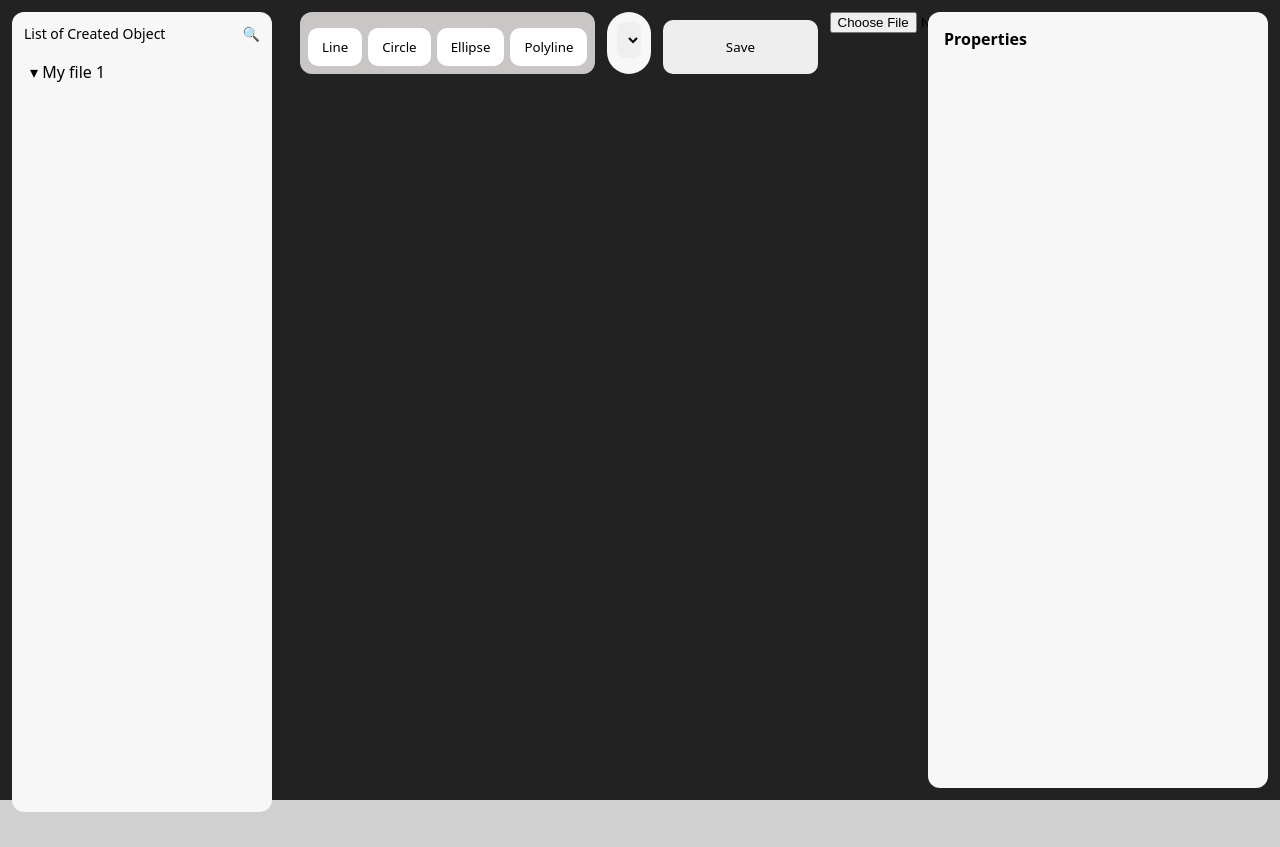
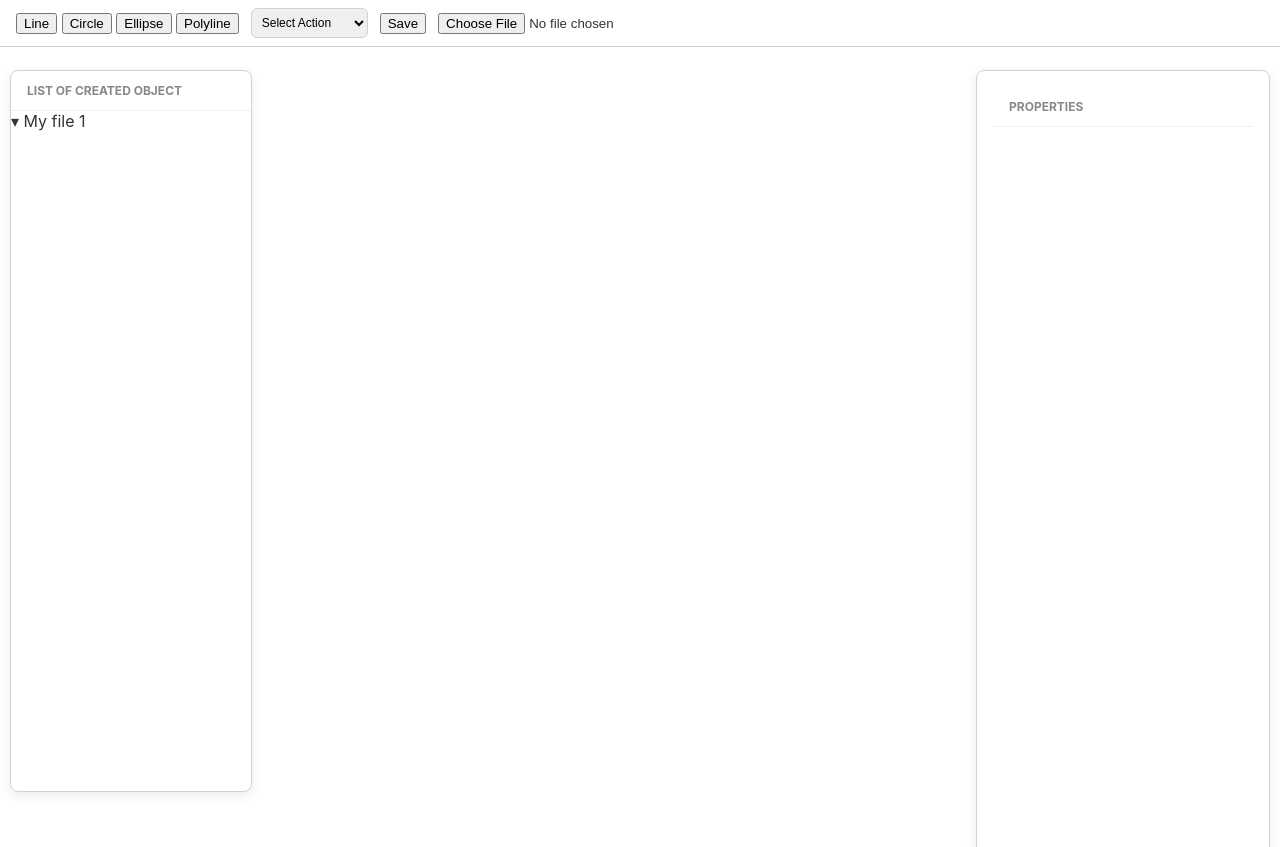
Before and after one commit to bhavya-2004-shah/sketcher, a website built with Vite: page index.html in a window 1280 px wide. Before the commit the page ends 800 px from the top, so only its background shows below. Built offline with nearby package versions, Linux system fonts and the light colour scheme.

Commit message:
style.css updated

```diff
--- a/index.html
+++ b/index.html
@@ -37,7 +37,6 @@
 
   <div class="left-header">
     <span>List of Created Object</span>
-    <span class="search-icon">🔍</span>
   </div>
 
   <div class="file-block">
--- a/src/engine/Renderer.ts
+++ b/src/engine/Renderer.ts
@@ -6,7 +6,7 @@ let renderer: THREE.WebGLRenderer;
 
 export function rendererFunction(canvas: HTMLCanvasElement) {
   scene = new THREE.Scene();
-  scene.background = new THREE.Color(0x222222);
+  scene.background = new THREE.Color(0xffffff);
 
   const width = window.innerWidth;
   const height = window.innerHeight;
--- a/src/shapes/Ellipse.ts
+++ b/src/shapes/Ellipse.ts
@@ -17,7 +17,7 @@ export function createEllipse(
   const points = curve.getPoints(64);
   const geometry = new THREE.BufferGeometry().setFromPoints(points);
 
-  const material = new THREE.LineBasicMaterial({ color: 0xffff00 });
+  const material = new THREE.LineBasicMaterial({ color: 0xff0000 });
   const ellipse = new THREE.LineLoop(geometry, material);
 
   // 🔑 position is center
--- a/src/style.css
+++ b/src/style.css
@@ -1,176 +1,167 @@
-/* ================= RESET ================= */
-* {
+/* ================== GLOBAL STYLING ================== */
+body {
   margin: 0;
-  padding: 0;
-  box-sizing: border-box;
-  font-family: system-ui, -apple-system, sans-serif;
+  font-family: 'Inter', -apple-system, BlinkMacSystemFont, "Segoe UI", Roboto, sans-serif;
+  background-color: #e5e5e5;
+  color: #333;
 }
 
-body {
-  background: #d0d0d0;
-  height: 100vh;
-  overflow: hidden;
+/* ================== TOOLBAR ================== */
+#toolbar {
+  display: flex;
+  align-items: center;
+  padding: 8px 16px;
+  gap: 12px;
+  background-color: #ffffff;
+  border-bottom: 1px solid #d1d1d1;
+  z-index: 100;
+  position: relative;
 }
 
-/* ================= CANVAS (BASE LAYER) ================= */
-#canvas {
-  position: fixed;
-  inset: 0;
-  background: black;              /* ✅ BLACK CANVAS */
-  z-index: 0;                     /* ⬅ LOWEST */
+.figma-pill-group {
+  display: flex;
+  background-color: #f2f2f2;
+  border-radius: 8px;
+  padding: 4px;
+  gap: 2px;
 }
 
-/* ================= LEFT PANEL ================= */
-#left-panel {
-  position: fixed;
-  top: 12px;
-  bottom: 12px;
-  left: 12px;
-  width: 260px;
-
-  background: #f7f7f7;
-  border-radius: 12px;
-  padding: 12px;
-
-  z-index: 10;                    /* ⬅ ABOVE CANVAS */
+/* Tool Buttons (Logic preserved via tool-btn class) */
+.tool-btn {
+  display: flex;
+  flex-direction: column;
+  align-items: center;
+  justify-content: center;
+  border: none;
+  background: transparent;
+  padding: 6px 12px;
+  border-radius: 6px;
+  cursor: pointer;
+  min-width: 60px;
+  font-size: 11px;
+  font-weight: 600;
+  color: #333;
+  transition: all 0.1s ease;
 }
 
-/* ================= RIGHT PROPERTIES PANEL ================= */
-#properties-panel {
-  position: fixed;
-  top: 12px;
-  bottom: 12px;
-  right: 12px;
-  width: 340px;
-
-  background: #f7f7f7;
-  border-radius: 12px;
-  padding: 16px;
-  overflow-y: auto;
-
-  z-index: 10;                    /* ⬅ ABOVE CANVAS */
+.tool-btn:hover {
+  background-color: #e6e6e6;
 }
 
-/* ================= TOOLBAR (VERTICAL) ================= */
-#toolbar {
-  position: fixed;
-  top: 12px;
-  left: 300px;
-
-  display: flex;
-  flex-direction: row;         /* ✅ VERTICAL */
-  gap: 12px;
-
-  z-index: 10;                    /* ⬅ ABOVE CANVAS */
+/* THE BLUE SELECTION STATE */
+.tool-btn.active {
+  background-color: #18a0fb !important;
+  color: white !important;
 }
 
-/* TOOL BUTTON GROUP */
-#toolbar-container {
-  display: flex;
-  flex-direction: row;         /* ✅ VERTICAL BUTTONS */
-  gap: 6px;
-
-  background: #cac6c6;
-  padding: 8px;
-  border-radius: 12px;
+/* ================== PANELS (Left & Properties) ================== */
+#left-panel, #properties-panel {
+  position: fixed;
+  background-color: #ffffff;
+  border: 1px solid #d1d1d1;
+  border-radius: 8px;
+  box-shadow: 0 4px 12px rgba(0,0,0,0.08);
+  z-index: 10;
+  overflow-y: auto;
 }
 
-/* TOOL BUTTONS */
-#toolbar-container button {
-  padding: 10px 14px;
-  border-radius: 10px;
-  border: none;
-  background: white;
-  cursor: pointer;
+#left-panel {
+  top: 70px;
+  left: 10px;
+  width: 240px;
+  height: 90%;
 }
 
-/* ACTION DROPDOWN */
-#action {
-  background: #f7f7f7;
-  padding: 10px;
-  border-radius: 25px;
+#properties-panel {
+  top: 70px;
+  right: 10px;
+  width: 260px;
+  height: 800px;
+  padding: 16px;
 }
 
-#action select {
-  width: 100%;
-  padding: 8px;
-  border-radius: 8px;
+/* Headers */
+.left-header, #properties-panel h3 {
+  padding: 12px 16px;
+  margin: 0;
+  font-size: 12px;
+  font-weight: 700;
+  text-transform: uppercase;
+  color: #888;
+  border-bottom: 1px solid #f0f0f0;
+}
+
+/* Property Inputs */
+.prop {
+  display: flex;
+  align-items: center;
+  justify-content: space-between;
+  margin-bottom: 16px;
+}
+
+.prop label {
+  font-size: 12px;
+  color: #666;
+}
+
+.prop input {
+  width: 70px;
+  padding: 4px 6px;
+  border: 1px solid #e5e5e5;
+  border-radius: 4px;
+  font-size: 12px;
+}
+
+.prop input[type="color"] {
+  width: 30px;
+  height: 24px;
+  padding: 0;
   border: none;
 }
 
-/* ================= PROPERTIES PANEL CONTENT ================= */
-#properties-panel h3 {
-  font-size: 16px;
-  margin-bottom: 12px;
+/* ================== CANVAS ================== */
+#canvas {
+  display: block;
+  background-color: #e5e5e5; /* The Grey Color you requested */
+  width: 100vw;
+  height: 100vh;
+  z-index: 1;
 }
 
-#properties-panel h4 {
-  font-size: 14px;
-  margin: 14px 0 8px;
+/* ================== ACTION SELECT ================== */
+#actionSelect {
+  padding: 6px;
+  border-radius: 6px;
+  border: 1px solid #d1d1d1;
+  font-size: 12px;
+  outline: none;
 }
 
-.prop {
-  display: flex;
-  justify-content: space-between;
-  align-items: center;
-  margin-bottom: 8px;
+/* ================== BUTTONS (Update/Hide/Delete) ================== */
+#properties-panel button {
+  width: 100%;
+  margin-top: 8px;
+  padding: 8px;
+  font-weight: 600;
 }
 
-.prop label {
-  font-size: 13px;
-  color: #555;
+#deleteLine, #deleteCircle {
+  background-color: #fff;
+  color: #f24822; /* Red Hex */
+  border: 1px solid #f24822;
 }
 
-.prop input {
-  width: 140px;
-  padding: 6px;
-  border-radius: 6px;
-  border: 1px solid #ccc;
+#deleteLine:hover, #deleteCircle:hover {
+  background-color: #f24822;
+  color: #fff;
+}
+#updateLine, #updateCircle {
+  background-color: #fff;
+  color: #6493d1; /* Red Hex */
+  border: 1px solid #ebe7e6;
 }
 
-button {
-  width: 100%;
-  padding: 8px;
-  margin-top: 8px;
-  border-radius: 10px;
-  border: none;
-  background: #eee;
-  cursor: pointer;
+#updateLine:hover, #updateCircle:hover {
+  background-color: #6493d1;
+  color: #fff;
 }
-
-/* ================= LEFT PANEL CONTENT ================= */
-.left-header {
-  display: flex;
-  justify-content: space-between;
-  font-size: 14px;
-  margin-bottom: 12px;
-}
-
-.object-item {
-  display: flex;
-  justify-content: space-between;
-  padding: 8px;
-  border-radius: 8px;
-  margin-bottom: 4px;
-  cursor: pointer;
-}
-
-.object-item.active {
-  background: #4c8bf5;
-  color: white;
-}
-/* LEFT PANEL CONTAINER */
-#left-panel {
-  height: 100vh;          /* or the height your layout uses */
-  display: flex;
-  flex-direction: column;
-  overflow: hidden;       /* prevent double scrollbars */
-}
-
-/* SCROLLABLE SHAPE LIST */
-#left-panel .file-block {
-  flex: 1;                /* take remaining height */
-  overflow-y: auto;       /* 🔥 enable vertical scrolling */
-  overflow-x: hidden;
-  padding: 6px;
-}
--- a/src/ui/CircleProperties.ts
+++ b/src/ui/CircleProperties.ts
@@ -1,5 +1,5 @@
 import * as THREE from "three";
-// import { shapeManager } from "../managers/ShapeManager";
+
 import { hideShape } from "../interactions/HideShape";
 import { deleteShape } from "../interactions/DeleteShape";
 import { getScene } from "../engine/Renderer";
--- a/src/ui/LeftPanel.ts
+++ b/src/ui/LeftPanel.ts
@@ -41,24 +41,51 @@ export function addObjectToLeftPanel(object: THREE.Object3D) {
   // Skip adding if already in panel (prevent duplicates)
   if (object.userData.leftItem) return;
 
+  // Create container
   const item = document.createElement("div");
   item.className = "object-item";
-  item.textContent = name;
 
+  // Create Label (with icon placeholder if needed)
+  const label = document.createElement("span");
+  label.className = "item-label";
+  label.textContent = name;
+  item.appendChild(label);
+
+  // Create Actions Container
+  const actions = document.createElement("div");
+  actions.className = "item-actions";
+
+  // Eye/Visibility Button
   const eyeBtn = document.createElement("button");
-  eyeBtn.textContent = "👁";
+  eyeBtn.className = "icon-btn";
+  eyeBtn.innerHTML = `
+  <svg width="14" height="14" viewBox="0 0 24 24" fill="none" stroke="currentColor" stroke-width="2" stroke-linecap="round" stroke-linejoin="round">
+    <path d="M1 12s4-8 11-8 11 8 11 8-4 8-11 8-11-8-11-8z"></path>
+    <circle cx="12" cy="12" r="3"></circle>
+  </svg>`;
   eyeBtn.onclick = (e) => {
     e.stopPropagation();
     hideShape(object);
+    eyeBtn.classList.toggle('is-hidden');
   };
 
+  // Delete Button
   const deleteBtn = document.createElement("button");
-  deleteBtn.textContent = "🗑️";
+  deleteBtn.className = "icon-btn delete-hover";
+  deleteBtn.innerHTML = `
+  <svg width="14" height="14" viewBox="0 0 24 24" fill="none" stroke="currentColor" stroke-width="2" stroke-linecap="round" stroke-linejoin="round">
+    <polyline points="3 6 5 6 21 6"></polyline>
+    <path d="M19 6v14a2 2 0 0 1-2 2H7a2 2 0 0 1-2-2V6m3 0V4a2 2 0 0 1 2-2h4a2 2 0 0 1 2 2v2"></path>
+  </svg>`;
   deleteBtn.onclick = (e) => {
     e.stopPropagation();
     deleteShape(object, getScene());
     removeFromLeftPanel(object);
   };
+
+  actions.appendChild(eyeBtn);
+  actions.appendChild(deleteBtn);
+  item.appendChild(actions);
 
   item.onclick = () => {
     shapeManager.select(object);
```
